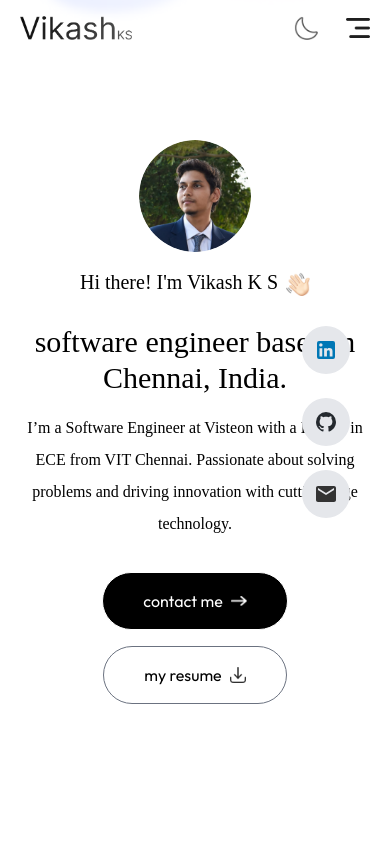
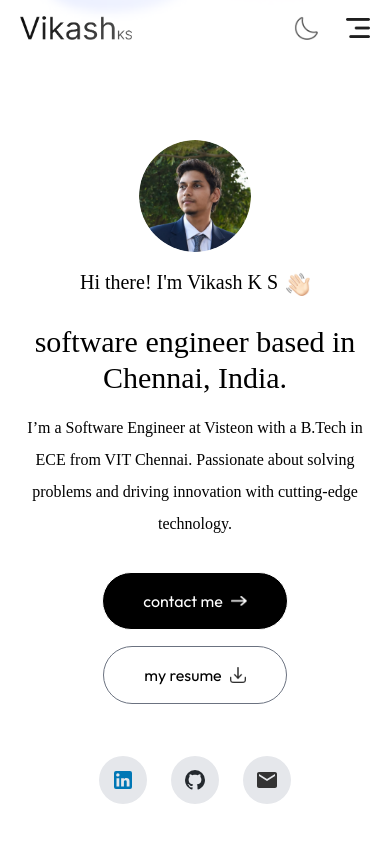
Before and after one commit to ksvikash/my-personal-portfolio, a Next.js app: page / in a window 390 px wide. Shown: the top 844 px of the page. Built offline with nearby package versions, Linux system fonts and the light colour scheme; a web font is replaced by a local one.

Commit message:
made the sidebar responsive

```diff
--- a/app/components/Header.jsx
+++ b/app/components/Header.jsx
@@ -7,19 +7,34 @@ import Link from "next/link";
 const Header = () => {
   const { scrollY } = useScroll();
   const [isVisible, setIsVisible] = useState(true);
+  const [isMobile, setIsMobile] = useState(false);
 
   // Transform opacity based on scroll position
   const barOpacity = useTransform(scrollY, [0, 300], [1, 0]);
 
-  // Monitor scroll to determine visibility
+  // Monitor scroll to determine visibility and check screen size
   useEffect(() => {
     const handleScroll = () => {
       const currentScrollY = window.scrollY;
       setIsVisible(currentScrollY < 300);
     };
 
+    const handleResize = () => {
+      setIsMobile(window.innerWidth < 950); // 768px is a common breakpoint for mobile
+    };
+
+    // Set initial states
+    handleResize();
+
+    // Add event listeners
     window.addEventListener("scroll", handleScroll, { passive: true });
-    return () => window.removeEventListener("scroll", handleScroll);
+    window.addEventListener("resize", handleResize, { passive: true });
+
+    // Clean up event listeners
+    return () => {
+      window.removeEventListener("scroll", handleScroll);
+      window.removeEventListener("resize", handleResize);
+    };
   }, []);
 
   return (
@@ -64,13 +79,17 @@ const Header = () => {
         </div>
 
         <motion.div
-        className="fixed right-10 top-1/2 transform -translate-y-1/2 flex flex-col gap-6 z-40"
+        className={`fixed z-40 flex ${
+          isMobile
+            ? "bottom-10 left-1/2 transform -translate-x-1/2 flex-row gap-6"
+            : "right-10 top-1/2 transform -translate-y-1/2 flex-col gap-6"
+        }`}
         style={{ opacity: barOpacity }}
         initial={{ opacity: 1 }}
         animate={{ opacity: isVisible ? 1 : 0 }}
         transition={{ duration: 0.3 }}
       >
-        <div className="flex flex-col items-center gap-6">
+        <div className={`flex ${isMobile ? "flex-row" : "flex-col"} items-center gap-6`}>
           <div className="rounded-full bg-gray-200 p-3 cursor-pointer hover:bg-gray-300 transition-all duration-300">
             <Link href="https://linkedin.com/in/your-linkedin" target="_blank" aria-label="LinkedIn">
               <svg xmlns="http://www.w3.org/2000/svg" width="24" height="24" viewBox="0 0 24 24" fill="#0077B5">
```
